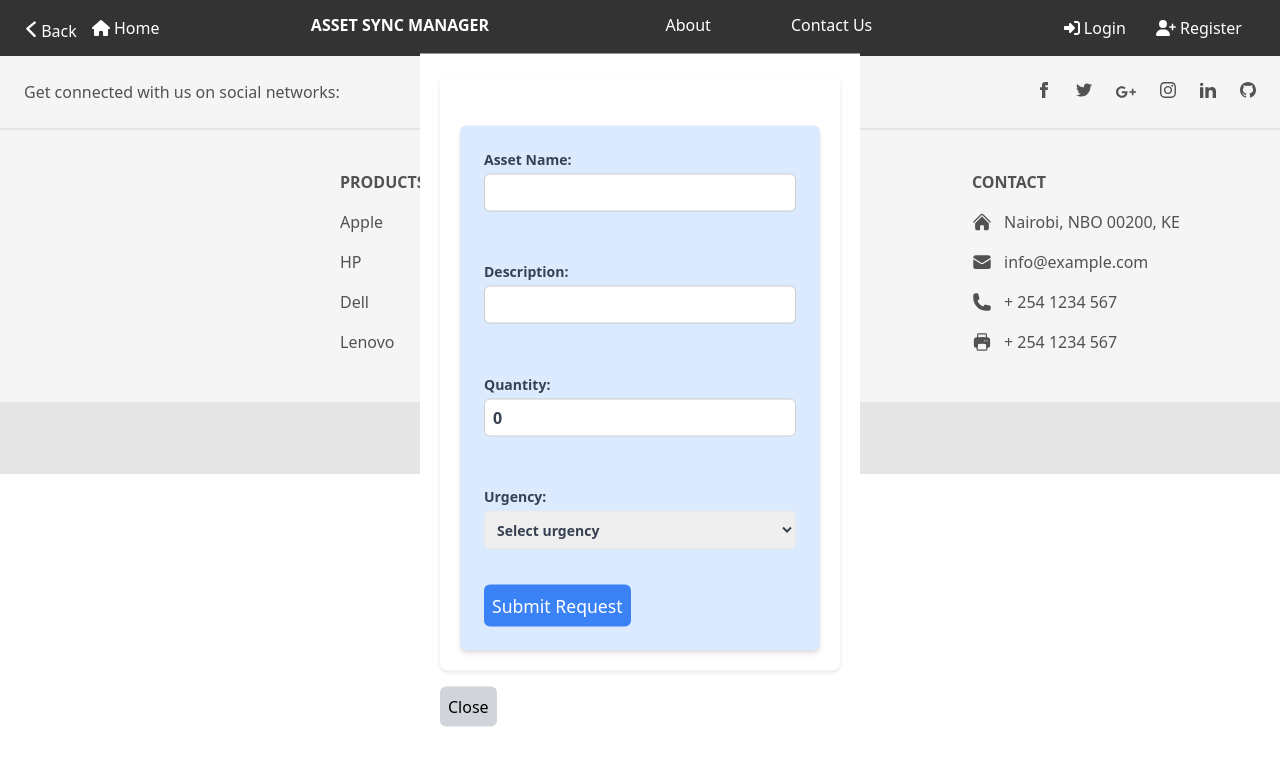
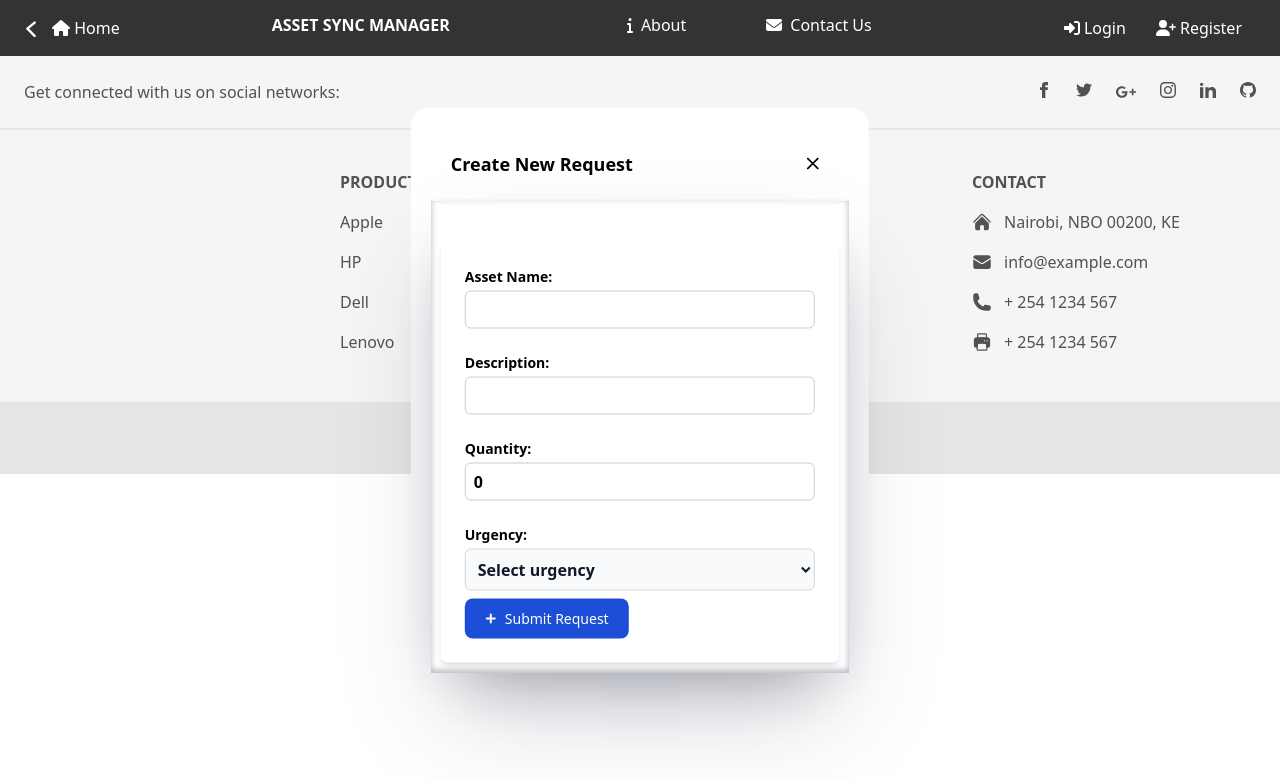
Before and after one commit to jankimutai/Asset-Sync-Manager, a React (Create React App) app in the folder client/: page /requestform in a window 1280 px wide. Shown: the top 780 px of the page. Built offline with nearby package versions, Linux system fonts and the light colour scheme; no server answers; what tw-elements would draw is missing.

Commit message:
Design changes on user dashboard

```diff
--- a/client/src/Styles/navbar.css
+++ b/client/src/Styles/navbar.css
@@ -41,10 +41,8 @@
     top: 60px;
     right: 0;
     border: 1px solid #ccc;
-    padding: 10px;
     display: none;
-    color:black;
-    background-color: #ccc;
+
     margin-right: 10px;
     z-index: 1000;
   }
@@ -67,18 +65,18 @@
   justify-content: space-between;
   border: 1px solid #ddd;
   border-radius: 8px;
-  padding: 12px;
-  margin: 10px;
+  padding: 14px;
+  margin: 4px;
   background-color: #fff;
-  box-shadow: 0 4px 8px rgba(0, 0, 0, 0.1);
+  text-transform: capitalize;
 }
 
 .user-avatar {
   background-color: #2eb0b8;
   color: #fff;
   border-radius: 50%;
-  padding: 12px;
-  margin-right: 16px;
+  padding: 11px;
+  margin-right: 5px;
 }
 
 .profile-details {
@@ -87,8 +85,9 @@
 
 h2 {
   margin-bottom: 8px;
-  font-size: 1.2em;
+  font-size: 1em;
   color: #333;
+
 }
 
 p {
--- a/client/src/Styles/request-form.css
+++ b/client/src/Styles/request-form.css
@@ -1,4 +1,3 @@
-/* Add this to your userDashboard.css or create a new CSS file */
 .overlay-background {
     position: fixed;
     top: 0;
@@ -7,6 +6,7 @@
     height: 100%;
     background-color: rgba(0, 0, 0, 0.5);
     z-index: 1;
+
   }
 
   .overlay {
@@ -15,18 +15,13 @@
     left: 50%;
     transform: translate(-50%, -50%);
     background-color: white;
+    z-index: 2;
+    border-radius: 19px;
     padding: 20px;
-    z-index: 2;
   }
 
 
   .form-container {
-    background-color: white;
-    padding: 20px;
-    border-radius: 8px;
-    box-shadow: 0 2px 4px rgba(0, 0, 0, 0.1);
-    max-width: 400px;
-    width: 100%;
+    padding: 10px;
+    box-shadow: rgba(50, 50, 93, 0.25) 0px 50px 100px -20px, rgba(0, 0, 0, 0.3) 0px 30px 60px -30px, rgba(10, 37, 64, 0.35) 0px -2px 6px 0px inset;
   }
-
-  /* Add more styling as needed */
--- a/client/src/Styles/userDashboard.css
+++ b/client/src/Styles/userDashboard.css
@@ -1,7 +1,6 @@
 /* userDashboard.css */
 
 /* Section styles */
-
 
 .green-icon {
     color: green; /* Add your desired green color */
@@ -18,9 +17,9 @@
     display: flex;
     justify-content: space-evenly;
     margin: auto;
-    padding: 10px;
+    padding: 20px;
     border-radius: 8px;
-    width:80%;
+    width: 80%;
     background-color: #f0f0f0;
   }
 
@@ -29,6 +28,7 @@
     flex-direction: column;
     align-items: center;
     text-align: center;
+    margin: 10px;
   }
 
   .dashboard-item-content {
@@ -38,14 +38,13 @@
     height: 60px;
     width: 60px;
     box-shadow: rgba(0, 0, 0, 0.35) 0px 5px 15px;
-
+    border-radius: 50%;
   }
 
   .dashboard-item-label {
     font-size: 14px;
     font-weight: bold;
-
-
+    margin-top: 10px;
   }
 
   .dashboard-item-count {
@@ -54,14 +53,16 @@
   }
 
   .dashboard-item-icon {
-    margin-left: 1px;
     font-size: 18px;
+    padding: 4px;
   }
 
   .dashboard-item-label {
     font-size: 15px;
     margin-top: 10px;
+
   }
+
 
 .user-request-list-container {
   width: 80%;
--- a/client/src/components/Navbar.js
+++ b/client/src/components/Navbar.js
@@ -5,6 +5,7 @@ import UserProfileCard from './UserProfile';
 import { faHome, faSignInAlt, faUserPlus } from '@fortawesome/free-solid-svg-icons';
 import { FontAwesomeIcon } from '@fortawesome/react-fontawesome';
 import { faSignOutAlt, faUser } from '@fortawesome/free-solid-svg-icons';
+import { faInfo, faEnvelope } from '@fortawesome/free-solid-svg-icons';
 import "../Styles/navbar.css"
 function Navbar() {
   const { user, logout } = useAuth();
@@ -52,38 +53,44 @@ function Navbar() {
           >
             <BackArrowIcon />
 
-          </button> Back</li>
-        <li><Link to="/" className="nav-link"><FontAwesomeIcon icon={faHome} /> Home</Link></li>
+          </button></li>
+        <li><Link to="/" className="nav-link hover:text-indigo-200"><FontAwesomeIcon icon={faHome} /> Home</Link></li>
 
       </ul>
       <ul>
-      <h3 className="font-bold text-white">ASSET SYNC MANAGER</h3>
+      <h3 className="font-bold text-white hover:text-indigo-200">ASSET SYNC MANAGER</h3>
       </ul>
       <ul>
       <div className="flex">
       <ul className="items-center flex px-10 justify-center space-y-8 md:flex md:space-x-6 md-space-y-0">
         <li className="text-white hover:text-indigo-200">
-              <NavLink to="/about">About</NavLink>
+          <NavLink to="/about">
+            <FontAwesomeIcon icon={faInfo} className="mr-2" />
+            About
+          </NavLink>
         </li>
       </ul>
       <ul className="items-center flex px-10 justify-center space-y-8 md:flex md:space-x-6 md-space-y-0">
         <li className="text-white hover:text-indigo-200">
-              <NavLink to="/contact">Contact Us</NavLink>
+          <NavLink to="/contact">
+            <FontAwesomeIcon icon={faEnvelope} className="mr-2" />
+            Contact Us
+          </NavLink>
         </li>
       </ul>
     </div>
       </ul>
       {user ? (
-        <div className="nav-list right">
+        <div className="nav-list right ">
           <ul>
-            <button className="logout-button" onClick={()=>{
+            <button className="logout-button hover:text-indigo-200" onClick={()=>{
               navigate("/login")
               logout()
             }}><FontAwesomeIcon icon={faSignOutAlt} /> Logout</button>
           </ul>
           <ul>
           </ul>
-          <div className={`user-profile-dropdown ${isProfileHovered ? 'show' : ''}`}>
+          <div className={`user-profile-dropdown hover:text-indigo-200 ${isProfileHovered ? 'show' : '' }`}>
             {isProfileHovered && <UserProfileCard />}
           </div>
           <>
@@ -94,8 +101,8 @@ function Navbar() {
         </div>
       ) : (
         <ul className="nav-list right">
-          <li><Link to="/login" className="nav-link"><FontAwesomeIcon icon={faSignInAlt} /> Login</Link></li>
-          <li><Link to="/register" className="nav-link"><FontAwesomeIcon icon={faUserPlus} /> Register</Link></li>
+          <li><Link to="/login" className="nav-link hover:text-indigo-200"><FontAwesomeIcon icon={faSignInAlt} /> Login</Link></li>
+          <li><Link to="/register" className="nav-link hover:text-indigo-200"><FontAwesomeIcon icon={faUserPlus} /> Register</Link></li>
         </ul>
       )}
     </nav>
--- a/client/src/components/RequestForm.js
+++ b/client/src/components/RequestForm.js
@@ -54,7 +54,7 @@ const RequestForm = ({onClose}) => {
         urgency: '',
       });
 
-      // Show SweetAlert on successful submission
+
       Swal.fire({
         icon: 'success',
         title: 'Request submitted successfully!',
@@ -63,8 +63,6 @@ const RequestForm = ({onClose}) => {
       console.log('Request submitted successfully');
     } catch (error) {
       console.error('Error submitting request:', error);
-
-      // Show SweetAlert on error
       Swal.fire({
         icon: 'error',
         title: 'Oops...',
@@ -75,9 +73,23 @@ const RequestForm = ({onClose}) => {
 
   return (
     <div className="overlay">
+      <div className="flex items-center justify-between p-4 md:p-5 border-b rounded-t dark:border-gray-600">
+        <h3 className="text-lg font-semibold text-black-900 dark:text-white bg-grey">
+          Create New Request
+        </h3>
+        <button
+          type="button"
+          onClick={onClose}
+          className="bg-transparent hover:bg-gray-200 hover:text-gray-900 rounded-lg text-sm w-8 h-8 ms-auto inline-flex justify-center items-center dark:hover:bg-gray-600 dark:hover:text-white" data-modal-toggle="crud-modal">
+          <svg className="w-3 h-3" aria-hidden="true" xmlns="http://www.w3.org/2000/svg" fill="none" viewBox="0 0 14 14">
+            <path stroke="currentColor" stroke-linecap="round" stroke-linejoin="round" stroke-width="2" d="m1 1 6 6m0 0 6 6M7 7l6-6M7 7l-6 6"/>
+          </svg>
+          <span className="sr-only">Close modal</span>
+        </button>
+      </div>
       <div className="form-container">
-      <form onSubmit={handleSubmit} className="max-w-md mx-auto mt-8 p-6 bg-blue-100 rounded-md shadow-md">
-      <label className="block text-gray-700 text-sm font-bold mb-2">
+      <form onSubmit={handleSubmit} className="max-w-md mx-auto mt-8 p-6 rounded-md shadow-md">
+        <label className="block text-sm font-bold mb-2">
           Asset Name:
           <input
             type="text"
@@ -87,8 +99,8 @@ const RequestForm = ({onClose}) => {
             className="mt-1 p-2 border rounded-md w-full"
           />
         </label>
-      <br />
-      <label className="block text-gray-700 text-sm font-bold mb-2">
+
+        <label className="block text-sm font-bold mb-2">
           Description:
           <input
             type="text"
@@ -98,8 +110,8 @@ const RequestForm = ({onClose}) => {
             className="mt-1 p-2 border rounded-md w-full"
           />
         </label>
-      <br />
-      <label className="block text-gray-700 text-sm font-bold mb-2">
+
+        <label className="block text-sm font-bold mb-2">
           Quantity:
           <input
             type="number"
@@ -109,30 +121,35 @@ const RequestForm = ({onClose}) => {
             className="mt-1 p-2 border rounded-md w-full"
           />
         </label>
-      <br />
-      <label className="block text-gray-700 text-sm font-bold mb-2">
+
+        <label className="block text-sm font-bold mb-2">
           Urgency:
           <select
             name="urgency"
             value={formData.urgency}
             onChange={handleChange}
-          className="mt-1 p-2 border rounded-md w-full"
+            className="mt-1 p-2 border rounded-md w-full bg-gray-50 border border-gray-300 text-gray-900 text-base rounded-lg focus:ring-primary-500 focus:border-primary-500 dark:bg-gray-600 dark:border-gray-500 dark:placeholder-gray-400 dark:text-white dark:focus:ring-primary-500 dark:focus:border-primary-500"
           >
-          <option value="" disabled>Select urgency</option>
-          <option value="low">Low</option>
-          <option value="medium">Medium</option>
-          <option value="high">High</option>
+            <option value="" disabled className="text-lg">Select urgency</option>
+            <option value="low" className="text-lg">Low</option>
+            <option value="medium" className="text-lg">Medium</option>
+            <option value="high" className="text-lg">High</option>
           </select>
         </label>
-      <br/>
-      <button type="submit" className="bg-blue-500 text-white p-2 rounded-md">
+
+        <button
+          type="submit"
+          className="text-white inline-flex items-center bg-blue-700 hover:bg-blue-800 focus:ring-4 focus:outline-none focus:ring-blue-300 font-medium rounded-lg text-sm px-5 py-2.5 text-center dark:bg-blue-600 dark:hover:bg-blue-700 dark:focus:ring-blue-800"
+        >
+          <svg className="me-1 -ms-1 w-5 h-5" fill="currentColor" viewBox="0 0 20 20" xmlns="http://www.w3.org/2000/svg">
+            <path fill-rule="evenodd" d="M10 5a1 1 0 011 1v3h3a1 1 0 110 2h-3v3a1 1 0 11-2 0v-3H6a1 1 0 110-2h3V6a1 1 0 011-1z" clip-rule="evenodd"></path>
+          </svg>
           Submit Request
         </button>
       </form>
+
       </div>
-      <button onClick={onClose} className="bg-gray-300 p-2 rounded-md mt-4">
-          Close
-        </button>
+
     </div>
   );
 };
--- a/client/src/components/UserProfile.js
+++ b/client/src/components/UserProfile.js
@@ -13,11 +13,9 @@ const UserProfileCard = () => {
             <FaUser size={36} />
         </div>
         <div className="profile-details">
-            <h2>{user.full_name}</h2>
             <p><span className="label">Username:</span> <span className="value">{user.username}</span></p>
             <p><span className="label">Role:</span> <span className="value">{user.role}</span></p>
             <p><span className="label">Department:</span> <span className="value">{user.department}</span></p>
-            <p><span className="label">Employed On:</span> <span className="value">{new Date(user.employed_on).toLocaleDateString()}</span></p>
         </div>
         </div>
 
```
Also changed, not shown: client/src/components/Home.js (+7 -9 lines), client/src/components/UserAssignments.js (+42 -10 lines). Lines whose indentation alone changed are shown as unchanged.
